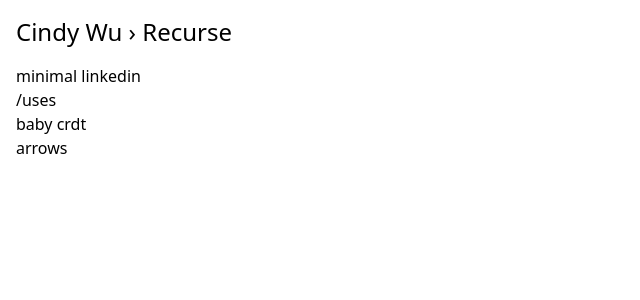
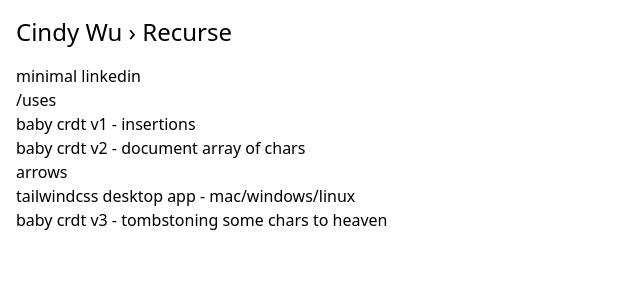
Before and after one commit to cindywu/cindy-wu, a Next.js app: page /recurse in a window 1280 px wide. Shown: the top 300 px of the page, without its empty margins (0-640 px from the left). Built offline with nearby package versions, Linux system fonts and the light colour scheme.

Commit message:
update /recurse

```diff
--- a/pages/recurse/index.tsx
+++ b/pages/recurse/index.tsx
@@ -7,8 +7,11 @@ export default function index() {
       <div className={"pb-4 text-2xl"}><Link className={"no-underline hover:underline"} href="/home">Cindy Wu</Link> › Recurse</div>
       <Link className={"no-underline hover:underline"} href="https://github.com/cindywu/minimal-linkedin"><div>minimal linkedin</div></Link>
       <Link className={"no-underline hover:underline"} href="https://github.com/cindywu/uses-toy"><div>/uses</div></Link>
-      <Link className={"no-underline hover:underline"} href="https://github.com/cindywu/baby-crdt"><div>baby crdt</div></Link>
+      <Link className={"no-underline hover:underline"} href="https://github.com/cindywu/baby-crdt"><div>baby crdt v1 - insertions</div></Link>
+      <Link className={"no-underline hover:underline"} href="/arrows-2"><div>baby crdt v2 - document array of chars </div></Link>
       <Link className={"no-underline hover:underline"} href="/arrows"><div>arrows</div></Link>
+      <Link className={"no-underline hover:underline"} href="/tailwind-desktop"><div>tailwindcss desktop app - mac/windows/linux</div></Link>
+      <Link className={"no-underline hover:underline"} href="https://github.com/cindywu/baby-crdt/pull/14"><div>baby crdt v3 - tombstoning some chars to heaven</div></Link>
     </div>
   )
 }
```
